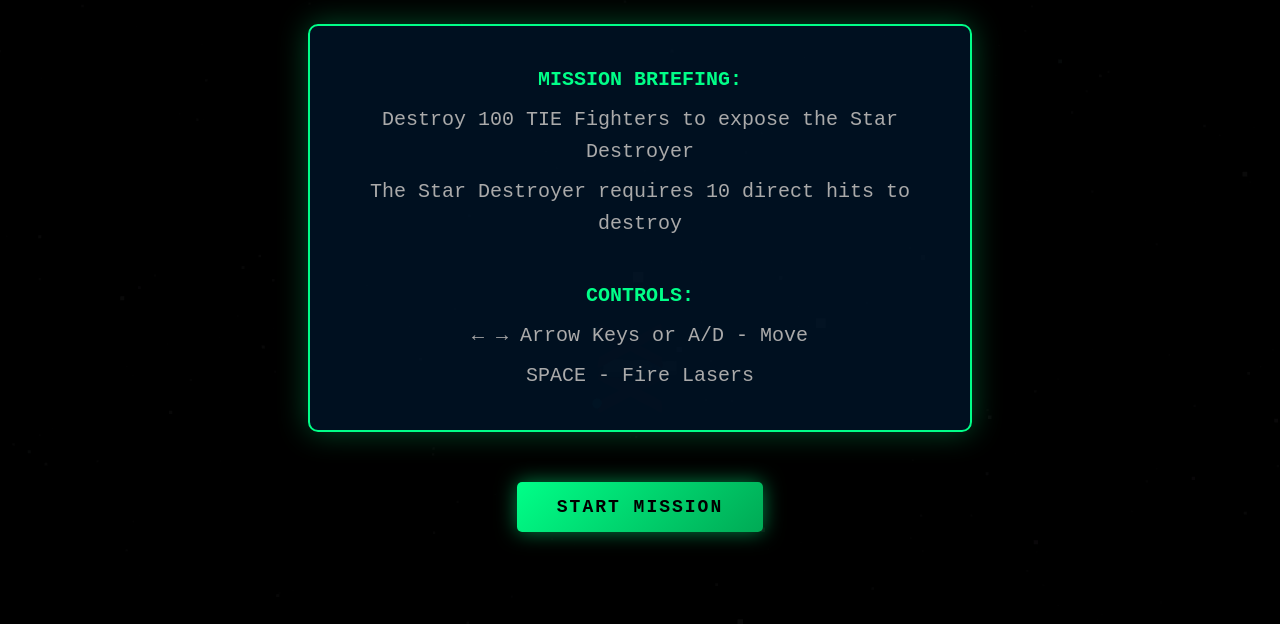
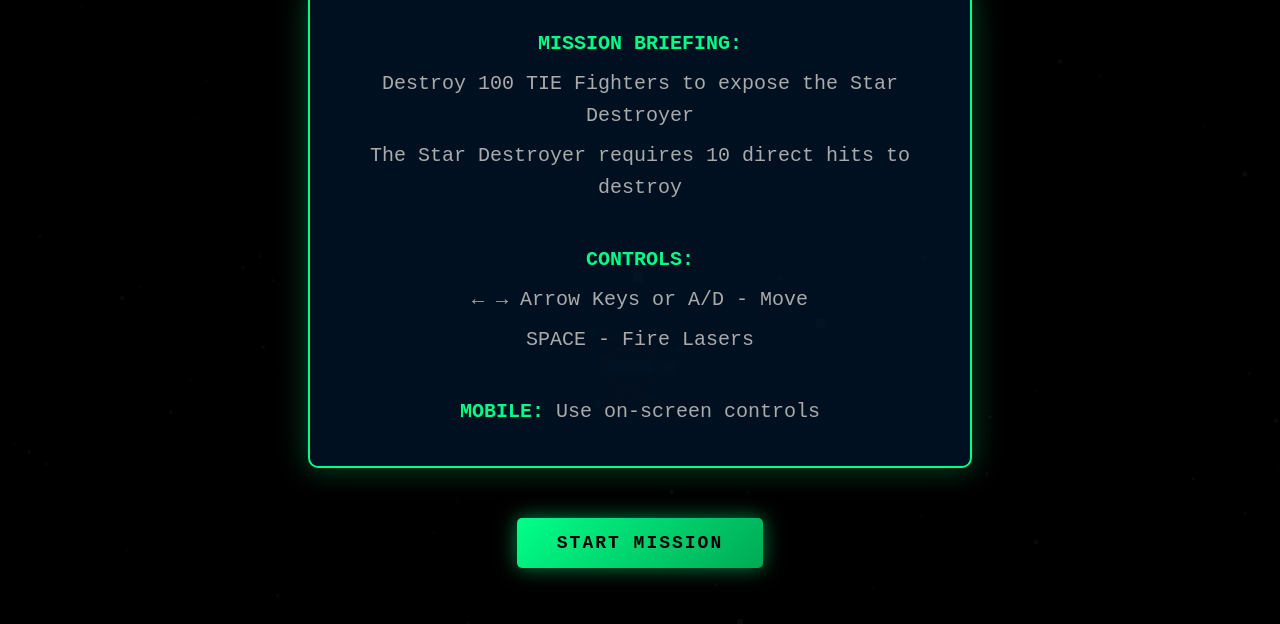
Before and after one commit to Lio-On/GALAXY-wars, a website built with Vite: page index.html in a window 1280 px wide. Shown: the part 174-798 px from the top of the page. Built offline with nearby package versions, Linux system fonts and the light colour scheme; animation ran at ten frames a second.

Commit message:
Sandbox autosave

```diff
--- a/index.html
+++ b/index.html
@@ -55,6 +55,7 @@
         <p><br><strong>CONTROLS:</strong></p>
         <p>← → Arrow Keys or A/D - Move</p>
         <p>SPACE - Fire Lasers</p>
+        <p><br><strong>MOBILE:</strong> Use on-screen controls</p>
       </div>
       <button id="startBtn">START MISSION</button>
     </div>
```
